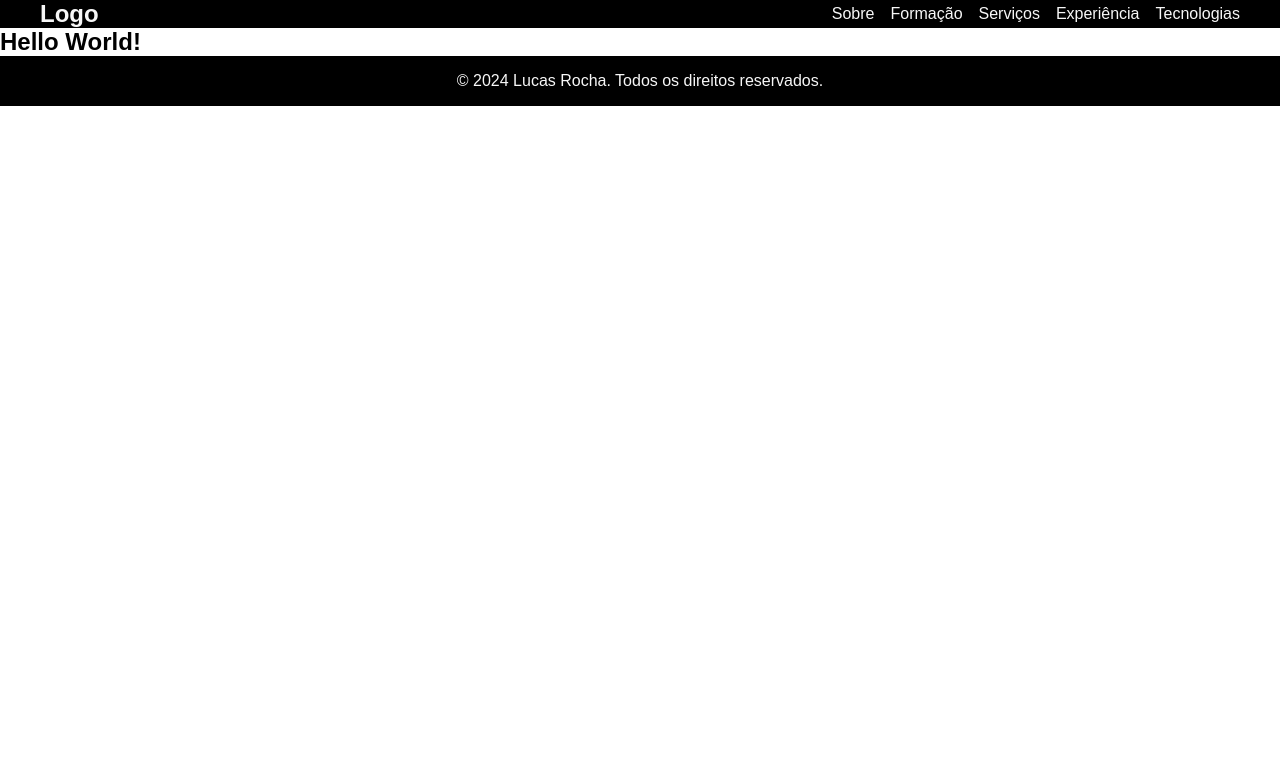
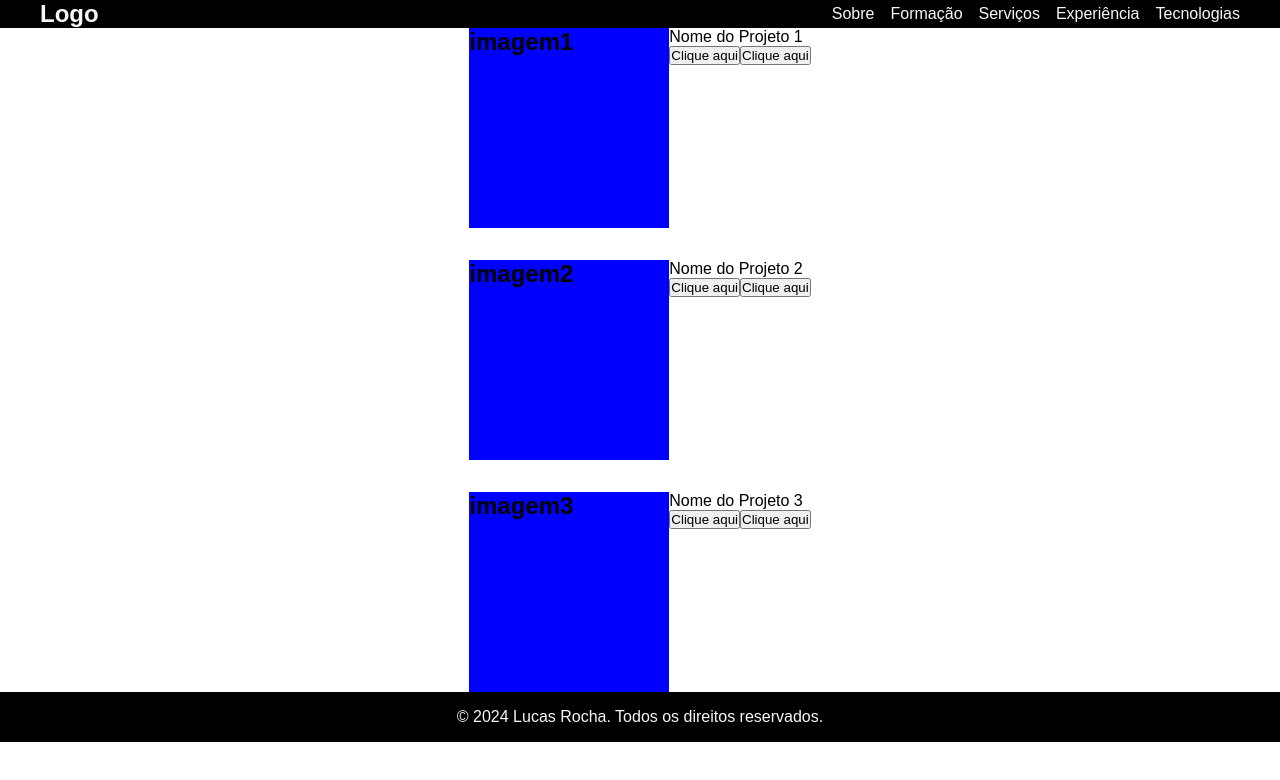
Before and after one commit to lucasrochabz/portfolio, a React (Vite) app: page / in a window 1280 px wide. Shown: the top 780 px of the page. Built offline with nearby package versions, Linux system fonts and the light colour scheme.

Commit message:
Add card e list de projetos

```diff
--- a/src/App.jsx
+++ b/src/App.jsx
@@ -1,12 +1,13 @@
 import './App.css';
 import { Footer } from './components/Footer/Footer';
 import { Header } from './components/Header/Header';
+import { ProjectList } from './components/ProjectList/ProjectList';
 
 export const App = () => {
   return (
     <>
       <Header />
-      <h2>Hello World!</h2>
+      <ProjectList />
       <Footer />
     </>
   );
--- /dev/null
+++ b/src/components/ProjectCard/ProjectCard.css
@@ -0,0 +1,10 @@
+.project-card figure {
+  height: 200px;
+  width: 200px;
+  background-color: blue;
+}
+
+.project-card {
+  display: flex;
+  justify-content: center;
+}
--- /dev/null
+++ b/src/components/ProjectCard/ProjectCard.jsx
@@ -0,0 +1,19 @@
+import './ProjectCard.css';
+
+export const ProjectCard = ({ project }) => {
+  return (
+    <>
+      <div className="project-card">
+        <figure>
+          <h2>{project.image}</h2>
+        </figure>
+
+        <div className="project-card-info">
+          <p>{project.name}</p>
+          <button>Clique aqui</button>
+          <button>Clique aqui</button>
+        </div>
+      </div>
+    </>
+  );
+};
--- /dev/null
+++ b/src/components/ProjectList/ProjectList.css
@@ -0,0 +1,5 @@
+.project-list {
+  display: flex;
+  flex-direction: column;
+  gap: 2rem;
+}
--- /dev/null
+++ b/src/components/ProjectList/ProjectList.jsx
@@ -0,0 +1,29 @@
+import { ProjectCard } from '../ProjectCard/ProjectCard';
+import './ProjectList.css';
+
+export const ProjectList = () => {
+  const projects = [
+    {
+      image: 'imagem1',
+      name: 'Nome do Projeto 1',
+    },
+    {
+      image: 'imagem2',
+      name: 'Nome do Projeto 2',
+    },
+    {
+      image: 'imagem3',
+      name: 'Nome do Projeto 3',
+    },
+  ];
+
+  return (
+    <>
+      <section className="project-list">
+        {projects.map((project, index) => (
+          <ProjectCard key={index} project={project} />
+        ))}
+      </section>
+    </>
+  );
+};
```
